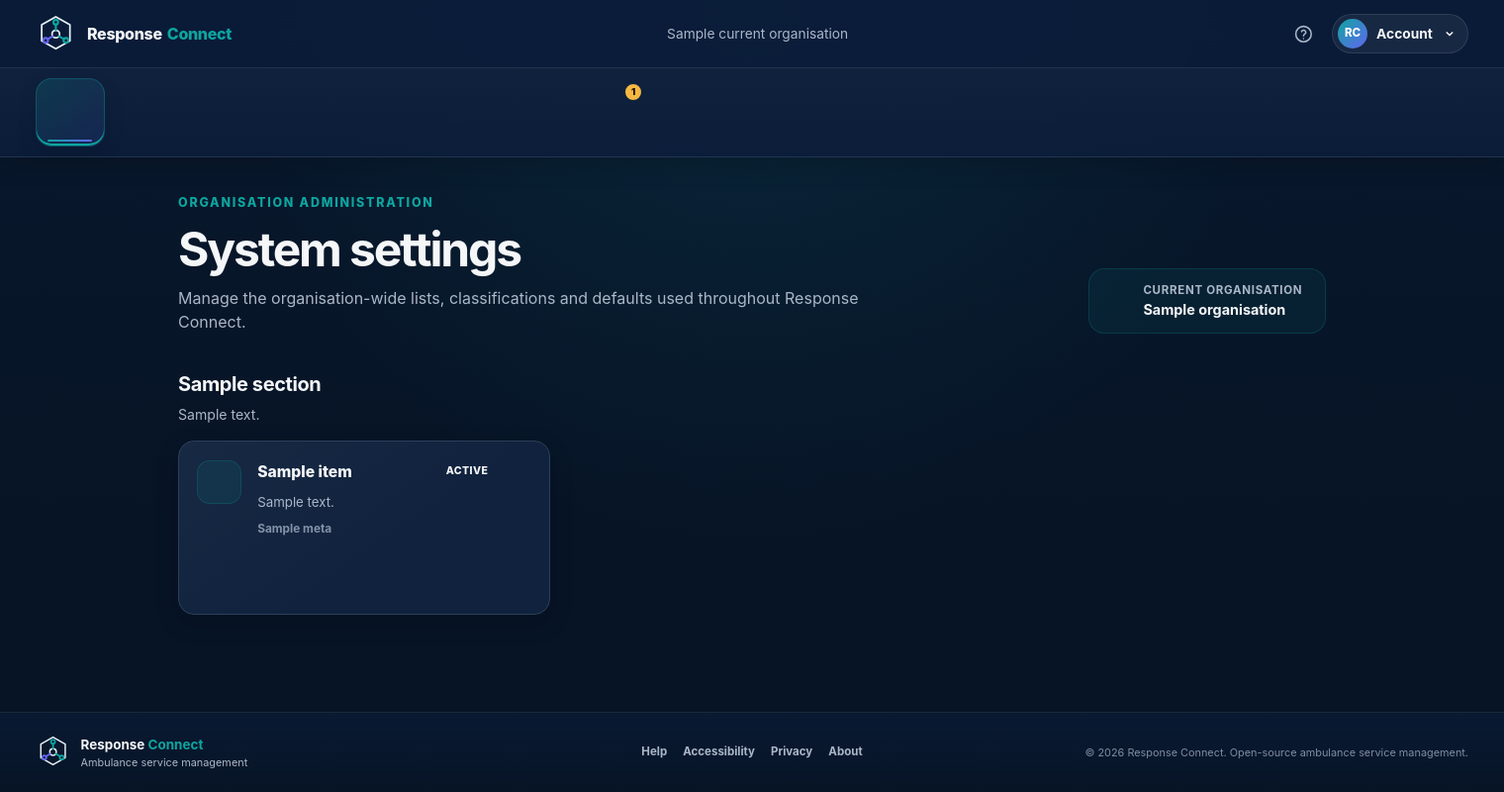
After one commit to Ambulant-Solutions/Response-Connect, a Python web app: template app/templates/org/settings/index.html in a window 1520 px wide. The commit adds this page. Shown: the whole page at 99% size. Run offline with Jinja, Linux system fonts and the light colour scheme; the template is opened without the code that fills it: most values are stand-ins (such as "Sample title", 1, 10 or a date in 2020); some libraries are stand-ins or nearby versions.

Commit message:
Add settings index page

```diff
--- a/app/blueprints/org/__init__.py
+++ b/app/blueprints/org/__init__.py
@@ -19,7 +19,7 @@ from app.blueprints.org.reports import reports_bp  # noqa: F401
 from app.blueprints.org.safeguarding import safeguarding_bp  # noqa: F401
 from app.blueprints.org.scheduling import scheduling_bp  # noqa: F401
 from app.blueprints.org.stock import stock_bp  # noqa: F401
-from app.blueprints.org.settings import settings_bp
+from app.blueprints.org.settings import settings_bp # noqa: F401
 
 org_bp = Blueprint("org", __name__, url_prefix="/org")
 
--- a/app/blueprints/org/settings/__init__.py
+++ b/app/blueprints/org/settings/__init__.py
@@ -2,4 +2,5 @@ from flask import Blueprint
 
 settings_bp = Blueprint("settings", __name__, url_prefix="/settings")
 
-import app.blueprints.org.settings.routes, app.blueprints.org.settings.settings
+from app.blueprints.org.settings import routes  # noqa: E402, F401
+from app.blueprints.org.settings import organisation  # noqa: E402, F401
--- a/app/blueprints/org/settings/settings.py
+++ b/app/blueprints/org/settings/organisation.py
@@ -36,7 +36,7 @@ def optional_text(value: str | None) -> str | None:
     strict_slashes=False,
 )
 @permission_required("org:manage")
-def index():
+def organisation():
     organisation = require_current_organisation()
     location = organisation.primary_location_record
 
@@ -88,7 +88,7 @@ def index():
             )
 
             return redirect(
-                url_for("org.settings.index")
+                url_for("org.settings.organisation")
             )
 
     return render_template(
--- a/app/static/css/response-connect.css
+++ b/app/static/css/response-connect.css
@@ -4092,3 +4092,259 @@ iconify-icon {
     box-shadow: var(--rc-shadow-md);
     backdrop-filter: blur(12px);
 }
+
+/* System settings hub
+   ========================================================================== */
+
+.settings-hub {
+    display: grid;
+    gap: 2.25rem;
+}
+
+.settings-hub__header {
+    display: flex;
+    align-items: flex-end;
+    justify-content: space-between;
+    gap: 2rem;
+}
+
+.settings-hub__header h1 {
+    margin: 0;
+    font-size: clamp(2rem, 4vw, 3rem);
+    line-height: 1.08;
+    letter-spacing: -0.045em;
+}
+
+.settings-hub__header p {
+    max-width: 46rem;
+    margin: 0.7rem 0 0;
+    color: var(--rc-text-muted);
+}
+
+.settings-hub__organisation {
+    min-width: 15rem;
+    display: flex;
+    align-items: center;
+    gap: 0.8rem;
+    padding: 0.8rem 1rem;
+    background: rgb(14 165 160 / 8%);
+    border: 1px solid rgb(14 165 160 / 20%);
+    border-radius: var(--rc-radius-md);
+}
+
+.settings-hub__organisation > iconify-icon {
+    flex: 0 0 auto;
+    color: var(--rc-teal);
+    font-size: 1.6rem;
+}
+
+.settings-hub__organisation span {
+    min-width: 0;
+    display: grid;
+}
+
+.settings-hub__organisation small {
+    color: var(--rc-text-muted);
+    font-size: 0.72rem;
+    font-weight: 700;
+    text-transform: uppercase;
+    letter-spacing: 0.06em;
+}
+
+.settings-hub__organisation strong {
+    overflow: hidden;
+    color: var(--rc-text);
+    font-size: 0.9rem;
+    text-overflow: ellipsis;
+    white-space: nowrap;
+}
+
+.settings-hub__sections {
+    display: grid;
+    gap: 2.25rem;
+}
+
+.settings-hub-section {
+    display: grid;
+    gap: 1rem;
+}
+
+.settings-hub-section__header h2 {
+    margin: 0;
+    font-size: 1.25rem;
+    letter-spacing: -0.02em;
+}
+
+.settings-hub-section__header p {
+    margin: 0.3rem 0 0;
+    color: var(--rc-text-muted);
+    font-size: 0.88rem;
+}
+
+.settings-hub-grid {
+    display: grid;
+    grid-template-columns: repeat(3, minmax(0, 1fr));
+    gap: 1rem;
+}
+
+.settings-hub-card {
+    min-width: 0;
+    min-height: 11rem;
+    display: grid;
+    grid-template-columns: auto minmax(0, 1fr) auto;
+    align-items: start;
+    gap: 1rem;
+    padding: 1.15rem;
+    color: var(--rc-text);
+    background:
+        linear-gradient(
+            145deg,
+            rgb(255 255 255 / 3%),
+            transparent 60%
+        ),
+        var(--rc-surface);
+    border: 1px solid var(--rc-border);
+    border-radius: var(--rc-radius-md);
+    box-shadow: var(--rc-shadow-sm);
+    text-decoration: none;
+    transition:
+        transform 160ms ease,
+        border-color 160ms ease,
+        background-color 160ms ease;
+}
+
+a.settings-hub-card:hover {
+    transform: translateY(-0.15rem);
+    background-color: var(--rc-surface-raised);
+    border-color: rgb(14 165 160 / 48%);
+}
+
+.settings-hub-card--disabled {
+    opacity: 0.72;
+}
+
+.settings-hub-card__icon {
+    width: 2.8rem;
+    height: 2.8rem;
+    display: grid;
+    place-items: center;
+    flex: 0 0 auto;
+    color: var(--rc-teal);
+    background: rgb(14 165 160 / 10%);
+    border: 1px solid rgb(14 165 160 / 20%);
+    border-radius: 0.8rem;
+}
+
+.settings-hub-card__icon iconify-icon {
+    font-size: 1.45rem;
+}
+
+.settings-hub-card__content {
+    min-width: 0;
+    display: grid;
+    align-content: start;
+    gap: 0.55rem;
+}
+
+.settings-hub-card__heading {
+    display: flex;
+    align-items: flex-start;
+    justify-content: space-between;
+    gap: 0.75rem;
+}
+
+.settings-hub-card__title {
+    font-size: 0.98rem;
+    font-weight: 800;
+}
+
+.settings-hub-card__description {
+    color: var(--rc-text-muted);
+    font-size: 0.83rem;
+    line-height: 1.55;
+}
+
+.settings-hub-card__meta {
+    margin-top: auto;
+    color: #8292a9;
+    font-size: 0.74rem;
+    font-weight: 700;
+}
+
+.settings-hub-card__status {
+    flex: 0 0 auto;
+    padding: 0.2rem 0.45rem;
+    border-radius: 999px;
+    font-size: 0.66rem;
+    font-weight: 800;
+    text-transform: uppercase;
+    letter-spacing: 0.04em;
+}
+
+.settings-hub-card__status--available {
+    color: #aaf1df;
+    background: rgb(66 199 165 / 12%);
+    border: 1px solid rgb(66 199 165 / 22%);
+}
+
+.settings-hub-card__status--next {
+    color: #b9dff0;
+    background: rgb(99 102 241 / 12%);
+    border: 1px solid rgb(99 102 241 / 24%);
+}
+
+.settings-hub-card__status--planned {
+    color: var(--rc-text-muted);
+    background: rgb(170 183 200 / 7%);
+    border: 1px solid rgb(170 183 200 / 14%);
+}
+
+.settings-hub-card__arrow {
+    align-self: center;
+    color: var(--rc-text-muted);
+    font-size: 1.25rem;
+    transition:
+        color 160ms ease,
+        transform 160ms ease;
+}
+
+a.settings-hub-card:hover .settings-hub-card__arrow {
+    color: var(--rc-teal);
+    transform: translateX(0.15rem);
+}
+
+@media (max-width: 70rem) {
+    .settings-hub-grid {
+        grid-template-columns: repeat(2, minmax(0, 1fr));
+    }
+}
+
+@media (max-width: 48rem) {
+    .settings-hub__header {
+        align-items: flex-start;
+        flex-direction: column;
+    }
+
+    .settings-hub__organisation {
+        width: 100%;
+    }
+
+    .settings-hub-grid {
+        grid-template-columns: 1fr;
+    }
+}
+
+@media (max-width: 32rem) {
+    .settings-hub-card {
+        grid-template-columns: auto minmax(0, 1fr);
+    }
+
+    .settings-hub-card__arrow {
+        display: none;
+    }
+
+    .settings-hub-card__heading {
+        align-items: flex-start;
+        flex-direction: column;
+    }
+}
--- /dev/null
+++ b/app/templates/org/settings/index.html
@@ -0,0 +1,140 @@
+{% extends "org/org_base.html" %}
+
+
+{% macro card_contents(item) %}
+    <span class="settings-hub-card__icon">
+        <iconify-icon
+            icon="{{ item.icon }}"
+            aria-hidden="true"
+        ></iconify-icon>
+    </span>
+
+    <span class="settings-hub-card__content">
+        <span class="settings-hub-card__heading">
+            <span class="settings-hub-card__title">
+                {{ item.title }}
+            </span>
+
+            <span
+                class="
+                    settings-hub-card__status
+                    settings-hub-card__status--{{ item.status_style }}
+                "
+            >
+                {{ item.status }}
+            </span>
+        </span>
+
+        <span class="settings-hub-card__description">
+            {{ item.description }}
+        </span>
+
+        {% if item.meta %}
+            <span class="settings-hub-card__meta">
+                {{ item.meta }}
+            </span>
+        {% endif %}
+    </span>
+
+    {% if item.url %}
+        <iconify-icon
+            class="settings-hub-card__arrow"
+            icon="tabler:chevron-right"
+            aria-hidden="true"
+        ></iconify-icon>
+    {% endif %}
+{% endmacro %}
+
+
+{% block title %}
+    System settings · Response Connect
+{% endblock %}
+
+
+{% block meta_description %}
+    Manage Response Connect organisation and operational settings.
+{% endblock %}
+
+
+{% block main_class %}
+    main-content main-content--org-settings
+{% endblock %}
+
+
+{% block content %}
+<section
+    class="settings-hub"
+    aria-labelledby="system-settings-title"
+>
+    <header class="settings-hub__header">
+        <div>
+            <span class="eyebrow">
+                Organisation administration
+            </span>
+
+            <h1 id="system-settings-title">
+                System settings
+            </h1>
+
+            <p>
+                Manage the organisation-wide lists, classifications and
+                defaults used throughout Response Connect.
+            </p>
+        </div>
+
+        <div class="settings-hub__organisation">
+            <iconify-icon
+                icon="tabler:building"
+                aria-hidden="true"
+            ></iconify-icon>
+
+            <span>
+                <small>Current organisation</small>
+                <strong>{{ organisation.name }}</strong>
+            </span>
+        </div>
+    </header>
+
+    <div class="settings-hub__sections">
+        {% for section in settings_sections %}
+            <section
+                class="settings-hub-section"
+                aria-labelledby="settings-section-{{ section.id }}"
+            >
+                <header class="settings-hub-section__header">
+                    <div>
+                        <h2 id="settings-section-{{ section.id }}">
+                            {{ section.title }}
+                        </h2>
+
+                        <p>{{ section.description }}</p>
+                    </div>
+                </header>
+
+                <div class="settings-hub-grid">
+                    {% for item in section["items"] %}
+                        {% if item.url %}
+                            <a
+                                class="settings-hub-card"
+                                href="{{ item.url }}"
+                            >
+                                {{ card_contents(item) }}
+                            </a>
+                        {% else %}
+                            <div
+                                class="
+                                    settings-hub-card
+                                    settings-hub-card--disabled
+                                "
+                                aria-disabled="true"
+                            >
+                                {{ card_contents(item) }}
+                            </div>
+                        {% endif %}
+                    {% endfor %}
+                </div>
+            </section>
+        {% endfor %}
+    </div>
+</section>
+{% endblock %}
--- a/app/templates/org/settings/organisation_settings.html
+++ b/app/templates/org/settings/organisation_settings.html
@@ -61,7 +61,7 @@
 
     <form
         method="post"
-        action="{{ url_for('org.settings.index') }}"
+        action="{{ url_for('org.settings.organisation') }}"
         class="settings-form"
     >
         {{ form.hidden_tag() }}
@@ -235,7 +235,7 @@
 
         <footer class="settings-form__actions">
             <a
-                href="{{ url_for('org.org') }}"
+                href="{{ url_for('org.settings.index') }}"
                 class="button button--secondary"
             >
                 Cancel
```
Also changed, not shown: app/blueprints/org/settings/routes.py (+245 -7 lines).
